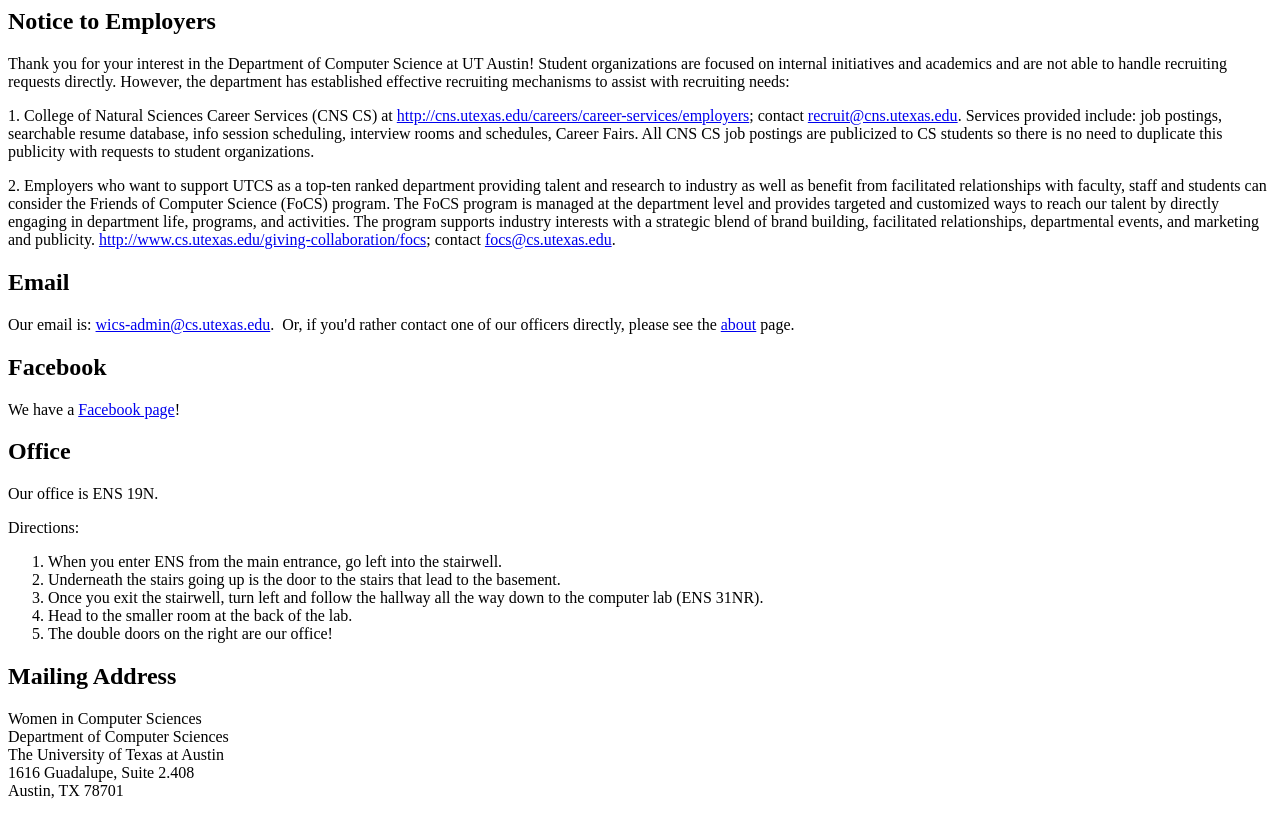
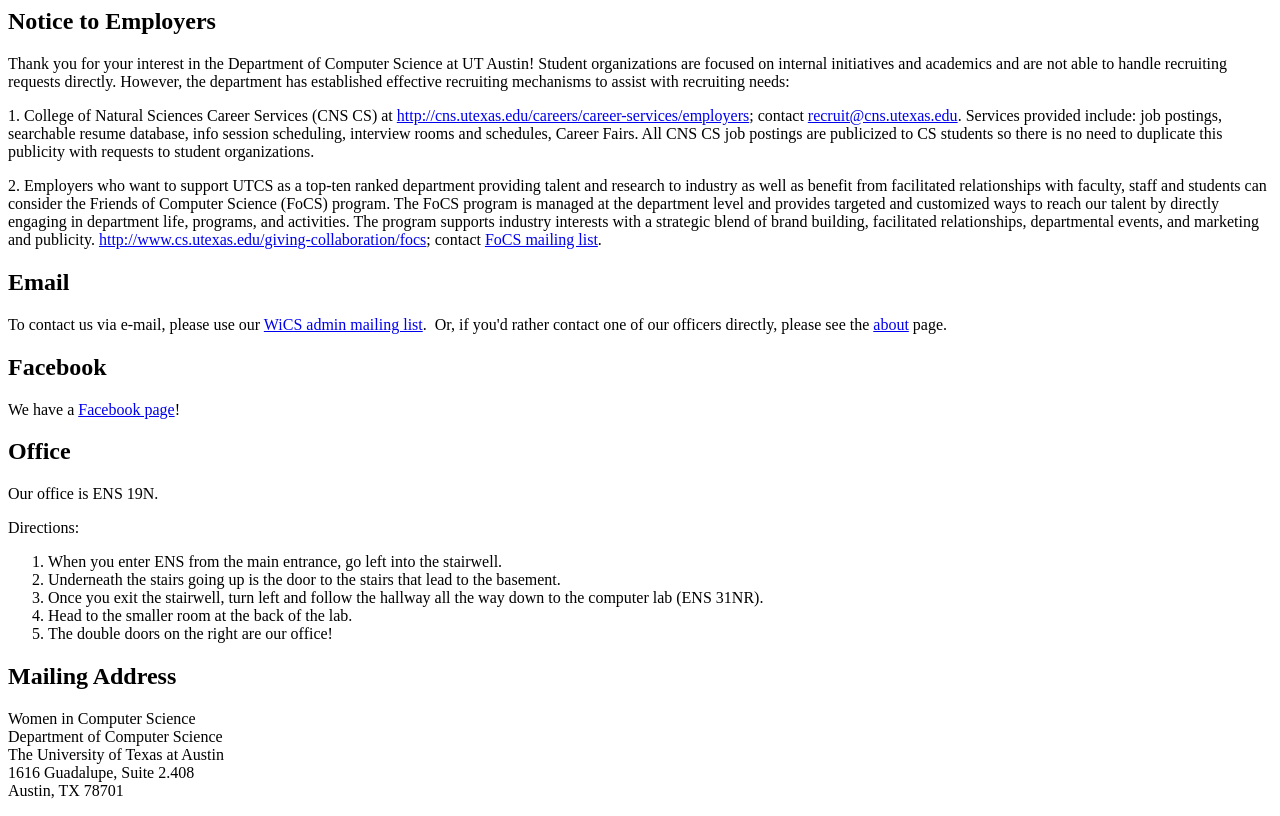
Before and after one commit to cschwendiman/wics, a PHP site: template application/views/core/contact.php in a window 1280 px wide. Run offline with PHP 8.4, Linux system fonts and the light colour scheme; the template is opened without the code that fills it, so the values that code supplies are empty; some web fonts are replaced.

Commit message:
update emails and sciences to science

```diff
--- a/application/views/core/contact.php
+++ b/application/views/core/contact.php
@@ -8,14 +8,14 @@
 			1. College of Natural Sciences Career Services (CNS CS) at <a href="http://cns.utexas.edu/careers/career-services/employers">http://cns.utexas.edu/careers/career-services/employers</a>; contact <a href="mailto:recruit@cns.utexas.edu">recruit@cns.utexas.edu</a>. Services provided include: job postings, searchable resume database, info session scheduling, interview rooms and schedules, Career Fairs. All CNS CS job postings are publicized to CS students so there is no need to duplicate this publicity with requests to student organizations.
 		</p>
 		<p>
-			2. Employers who want to support UTCS as a top-ten ranked department providing talent and research to industry as well as benefit from facilitated relationships with faculty, staff and students can consider the Friends of Computer Science (FoCS) program. The FoCS program is managed at the department level and provides targeted and customized ways to reach our talent by directly engaging in department life, programs, and activities. The program supports industry interests with a strategic blend of brand building, facilitated relationships, departmental events, and marketing and publicity. <a href="http://www.cs.utexas.edu/giving-collaboration/focs">http://www.cs.utexas.edu/giving-collaboration/focs</a>; contact <a href="mailto:focs@cs.utexas.edu">focs@cs.utexas.edu</a>.
+			2. Employers who want to support UTCS as a top-ten ranked department providing talent and research to industry as well as benefit from facilitated relationships with faculty, staff and students can consider the Friends of Computer Science (FoCS) program. The FoCS program is managed at the department level and provides targeted and customized ways to reach our talent by directly engaging in department life, programs, and activities. The program supports industry interests with a strategic blend of brand building, facilitated relationships, departmental events, and marketing and publicity. <a href="http://www.cs.utexas.edu/giving-collaboration/focs">http://www.cs.utexas.edu/giving-collaboration/focs</a>; contact <a href="http://www.google.com/recaptcha/mailhide/d?k=01-ZKPOW9pjl1dKs_XtqI43g==&amp;c=FoJO4Z6Pp7z1D7GnZQdEBHFO74bz5zI0TfpNt52wN_Q=" onclick="window.open('http://www.google.com/recaptcha/mailhide/d?k\07501-ZKPOW9pjl1dKs_XtqI43g\75\75\46c\75FoJO4Z6Pp7z1D7GnZQdEBHFO74bz5zI0TfpNt52wN_Q\075', '', 'toolbar=0,scrollbars=0,location=0,statusbar=0,menubar=0,resizable=0,width=500,height=300'); return false;" title="E-mail FoCS">FoCS mailing list</a>.
 		</p>
 	</div>
 </div>
 <div class="post">
     <h2>Email</h2>
     <div class="content">
-        <p>Our email is: <a href="mailto:wics-admin@cs.utexas.edu">wics-admin@cs.utexas.edu</a>.&nbsp;&nbsp;Or, if you'd rather contact one of our officers directly, please see the <a href="about.html">about</a> page.</p>
+        <p>To contact us via e-mail, please use our <a href="http://www.google.com/recaptcha/mailhide/d?k=01-ZKPOW9pjl1dKs_XtqI43g==&amp;c=LQYsNHTWoD814ABPbsF226UbJpYZqL7-YPhzyd7kexY=" onclick="window.open('http://www.google.com/recaptcha/mailhide/d?k\07501-ZKPOW9pjl1dKs_XtqI43g\75\75\46c\75LQYsNHTWoD814ABPbsF226UbJpYZqL7-YPhzyd7kexY\075', '', 'toolbar=0,scrollbars=0,location=0,statusbar=0,menubar=0,resizable=0,width=500,height=300'); return false;" title="E-mail WiCS Admin">WiCS admin mailing list</a>.&nbsp;&nbsp;Or, if you'd rather contact one of our officers directly, please see the <a href="about.html">about</a> page.</p>
     </div>
 </div>
 <div class="post">
@@ -41,8 +41,8 @@
 <div class="post">
     <h2>Mailing Address</h2>
     <div class="content">
-        <p>Women in Computer Sciences<br />
-        Department of Computer Sciences<br />
+        <p>Women in Computer Science<br />
+        Department of Computer Science<br />
         The University of Texas at Austin<br />
         1616 Guadalupe, Suite 2.408<br />
         Austin, TX 78701</p>
--- a/application/views/core/sponsors.php
+++ b/application/views/core/sponsors.php
@@ -1,5 +1,7 @@
 <div class="post" id="sponsors">
 <h2>Thank you to our sponsors:</h2>
+<p>The list of our 2012-2013 sponsors is coming soon!</p>
+<!--
 <ul class="media-grid">
 <li><a href="http://universitycoop.com/" target="_blank"><img src="img/sponsors/universitycoop_logo.jpg"></a></li>
 <li><a href="http://www.google.com/" target="_blank"><img src="img/sponsors/google_logo.png"></a></li>
@@ -11,5 +13,5 @@
 <li><a href="http://www.salesforce.com/" target="_blank"><img src="img/sponsors/salesforce_logo.jpg"></a></li>
 <li><a href="http://www.accenture.com/" target="_blank"><img src="img/sponsors/accenture_logo.jpg"></a></li>
 <li><a href="http://www.yelp.com/" target="_blank"><img src="img/sponsors/yelp_logo.jpg"></a></li>
-</ul>
+</ul>-->
 </div>
--- a/application/views/layout/header.php
+++ b/application/views/layout/header.php
@@ -1,5 +1,5 @@
 <div id="header" class="span10">
-	<h1>Women in Computer Sciences</h1>
+	<h1>Women in Computer Science</h1>
 	<h6>The University of Texas at Austin</h6>
 </div>
 <div id="email-signup" class="span6"><?/*
--- a/application/views/layout/layout.php
+++ b/application/views/layout/layout.php
@@ -1,6 +1,6 @@
 <html>
 	<head>
-		<title>Women in Computer Sciences | The University of Texas at Austin</title>
+		<title>Women in Computer Science | The University of Texas at Austin</title>
 		<link href='http://fonts.googleapis.com/css?family=Ovo' rel='stylesheet' type='text/css'>
 	    <?php echo Asset::styles(); ?>
 	    <?php echo Asset::scripts(); ?>
```
Also changed, not shown: application/views/core/about.php (+6 -6 lines).
